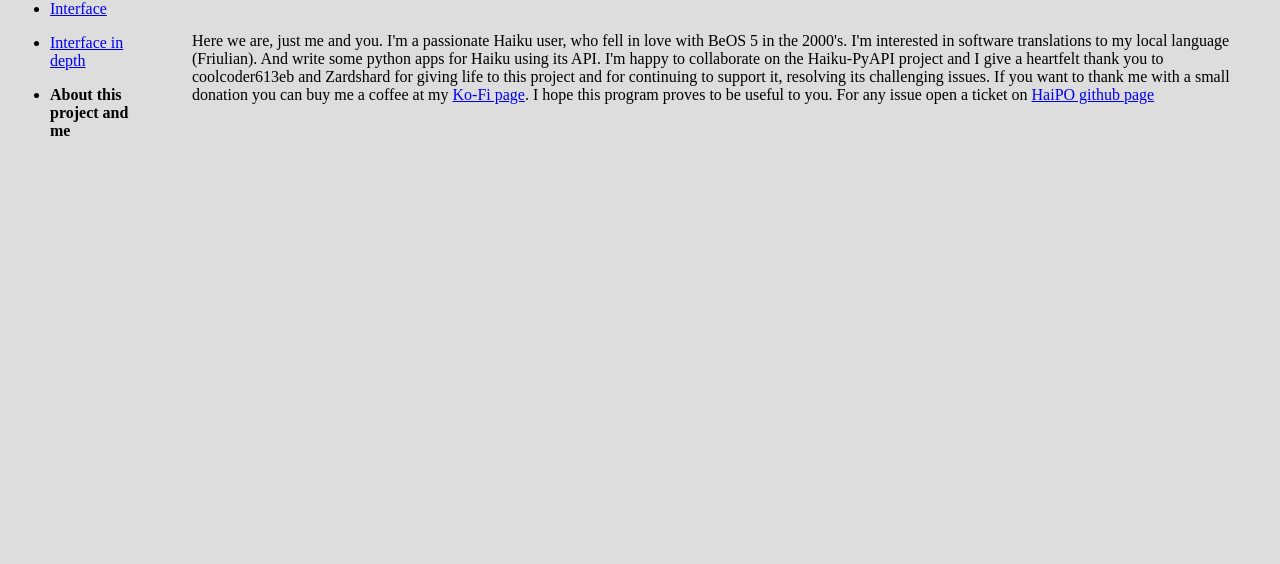
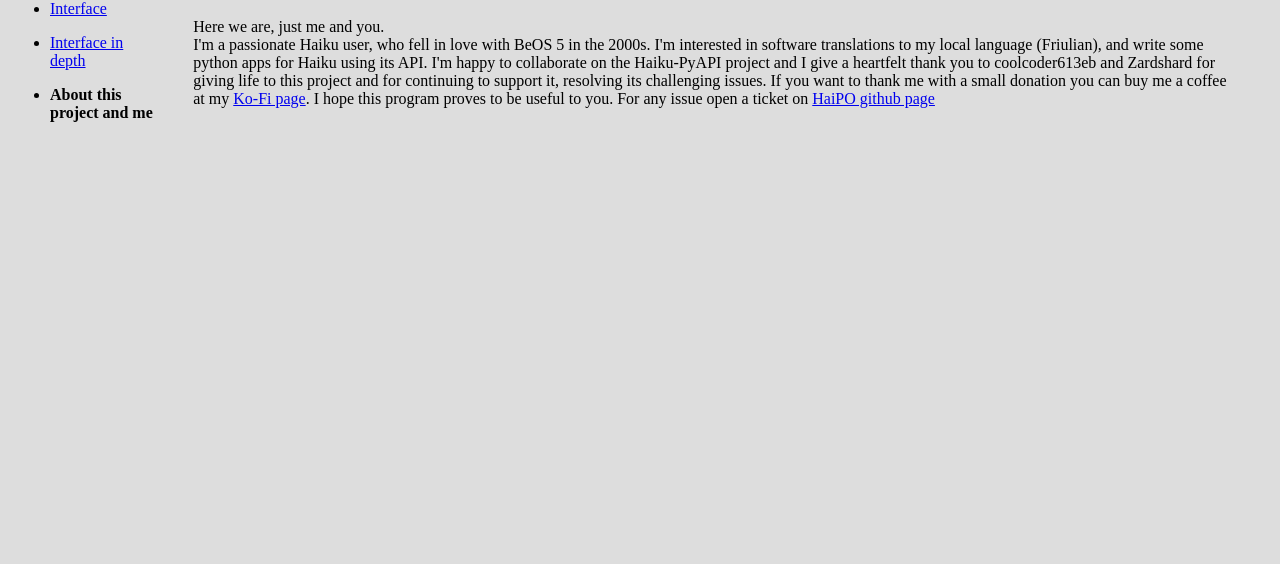
Before and after one commit to tmtfx/HaiPO, a plain HTML site: page data/help/about.html in a window 1280 px wide. Shown: the part 236-800 px from the top of the page. Drawn offline with Linux system fonts and the light colour scheme.

Commit message:
update about.html

```diff
--- a/data/help/about.html
+++ b/data/help/about.html
@@ -49,9 +49,9 @@
 		<td style="border: none; padding: 1cm"><h1><font color="#3366ff"><font face="Noto Sans, sans-serif"><font size="6" style="font-size: 24pt"><b>
 			About me and eulogies</b></font></font></font></h1>
 			<p><br/>
-<font color="#000000">Here we are, just me and you. I'm a passionate Haiku user,
-				who fell in love with BeOS 5 in the 2000's. I'm interested in software
-				translations to my local language (Friulian). And write some python
+<font color="#000000">Here we are, just me and you. </br>I'm a passionate Haiku user,
+				who fell in love with BeOS 5 in the 2000s. I'm interested in software
+				translations to my local language (Friulian), and write some python
 				apps for Haiku using its API.
 
 				I'm happy to collaborate on the Haiku-PyAPI project and I give a heartfelt
```
